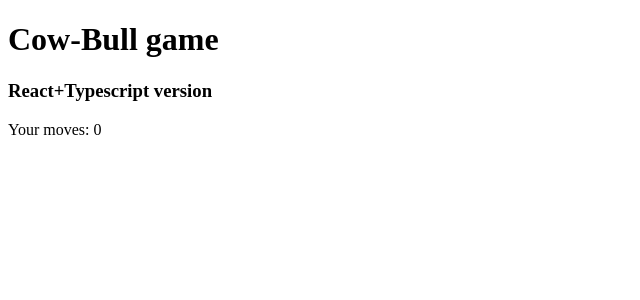
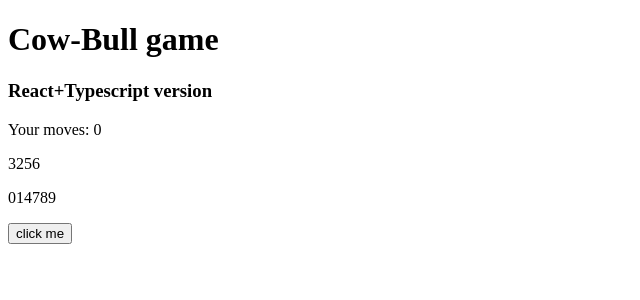
Before and after one commit to mykola-kolomoyets/cow-bull-react-ts, a React (Create React App) app in the folder cow-bull-ts/: page / in a window 1280 px wide. Shown: the top 300 px of the page, without its empty margins (0-640 px from the left). Built offline with nearby package versions, Linux system fonts and the light colour scheme.

Commit message:
v1.3.4
- Fixed algorithm of generating the numbers
- Added texts for displaying the generated number

```diff
--- a/cow-bull-ts/public/index.html
+++ b/cow-bull-ts/public/index.html
@@ -2,42 +2,16 @@
 <html lang="en">
   <head>
     <meta charset="utf-8" />
-    <link rel="icon" href="%PUBLIC_URL%/favicon.ico" />
     <meta name="viewport" content="width=device-width, initial-scale=1" />
     <meta name="theme-color" content="#000000" />
     <meta
       name="description"
       content="Web site created using create-react-app"
     />
-    <link rel="apple-touch-icon" href="%PUBLIC_URL%/logo192.png" />
-    <!--
-      manifest.json provides metadata used when your web app is installed on a
-      user's mobile device or desktop. See https://developers.google.com/web/fundamentals/web-app-manifest/
-    -->
-    <link rel="manifest" href="%PUBLIC_URL%/manifest.json" />
-    <!--
-      Notice the use of %PUBLIC_URL% in the tags above.
-      It will be replaced with the URL of the `public` folder during the build.
-      Only files inside the `public` folder can be referenced from the HTML.
-
-      Unlike "/favicon.ico" or "favicon.ico", "%PUBLIC_URL%/favicon.ico" will
-      work correctly both with client-side routing and a non-root public URL.
-      Learn how to configure a non-root public URL by running `npm run build`.
-    -->
-    <title>React App</title>
+    <title>Cow-Bull</title>
   </head>
   <body>
     <noscript>You need to enable JavaScript to run this app.</noscript>
     <div id="root"></div>
-    <!--
-      This HTML file is a template.
-      If you open it directly in the browser, you will see an empty page.
-
-      You can add webfonts, meta tags, or analytics to this file.
-      The build step will place the bundled scripts into the <body> tag.
-
-      To begin the development, run `npm start` or `yarn start`.
-      To create a production bundle, use `npm run build` or `yarn build`.
-    -->
   </body>
 </html>
--- a/cow-bull-ts/src/App.tsx
+++ b/cow-bull-ts/src/App.tsx
@@ -12,7 +12,9 @@
   warnings: string[]
 };
 
-class App extends React.Component {
+class App extends React.Component<{},{}> {
+
+
   state: IAppState = {
     moves: 0,
     currentNumber: null,
@@ -24,9 +26,9 @@
     warnings: []
   }
 
+
   componentDidMount() {
     this.generateNumber();
-
   }
 
   generateNumber() {
@@ -35,7 +37,7 @@
 
     for (let i = 0; i < 4; i++) {
       let index = Math.floor(Math.random() * digits.length);
-      index = (i === 0 && index === 0) ? index + 1 : 0;
+      if (i === 0 && index === 0) index++;
       arr.push(digits[index]);
       digits.splice(index, 1);
     }
@@ -52,6 +54,9 @@
         <h1>Cow-Bull game</h1>
         <h3>React+Typescript version</h3>
         <Moves moves={this.state.moves}/>
+        <p>{this.state.currentNumber}</p>
+        <p>{this.state.incorrectNumbers}</p>
+        <button onClick={() => this.generateNumber()}>click me</button>
       </>
     )
   }
--- a/cow-bull-ts/src/components/Moves/Moves.tsx
+++ b/cow-bull-ts/src/components/Moves/Moves.tsx
@@ -1,10 +1,10 @@
-import * as React from 'react';
+import React, {FC} from 'react';
 
 export interface IMovesProps {
 	moves: number
 }
 
-const Moves: React.FC<IMovesProps> = (props: IMovesProps) => {
+const Moves: FC<IMovesProps> = (props: IMovesProps) => {
 	const {moves} = props;
 	return (
 		<div>
```
